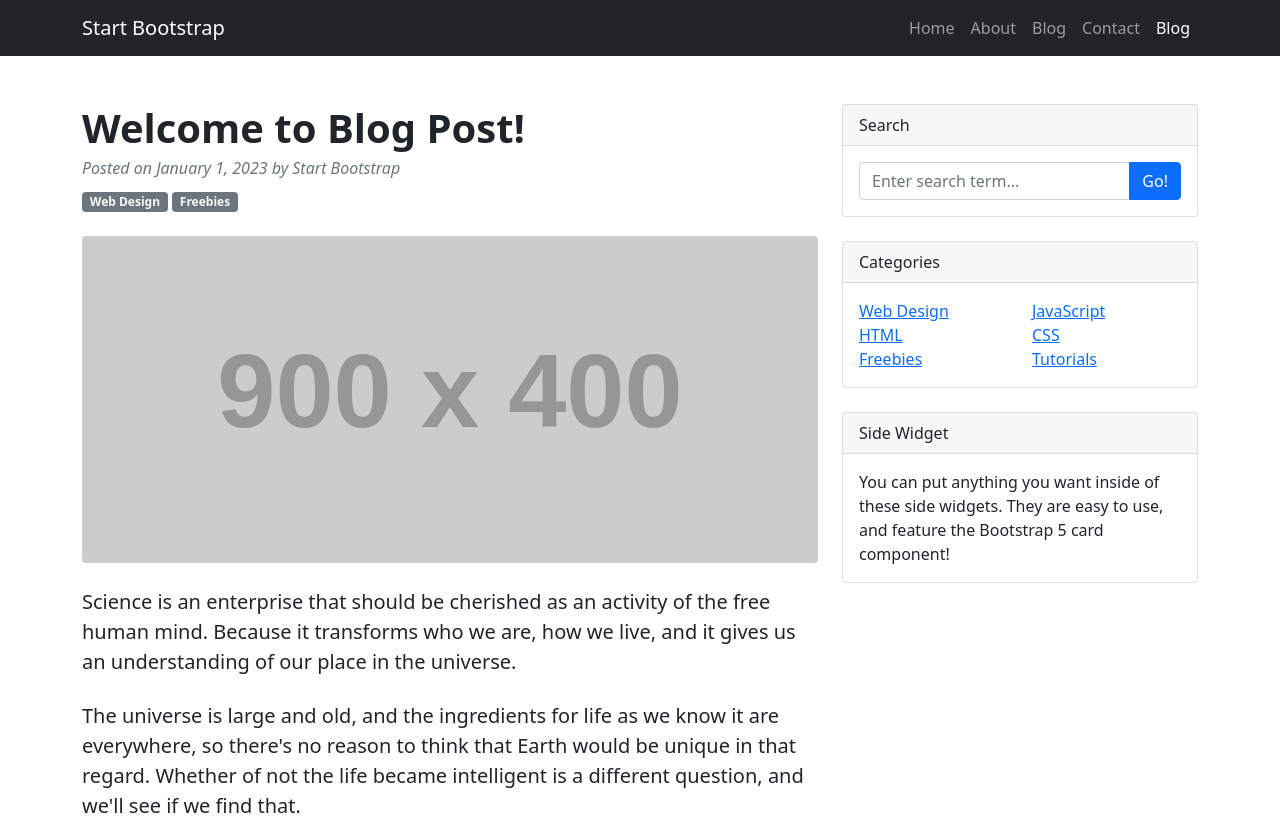
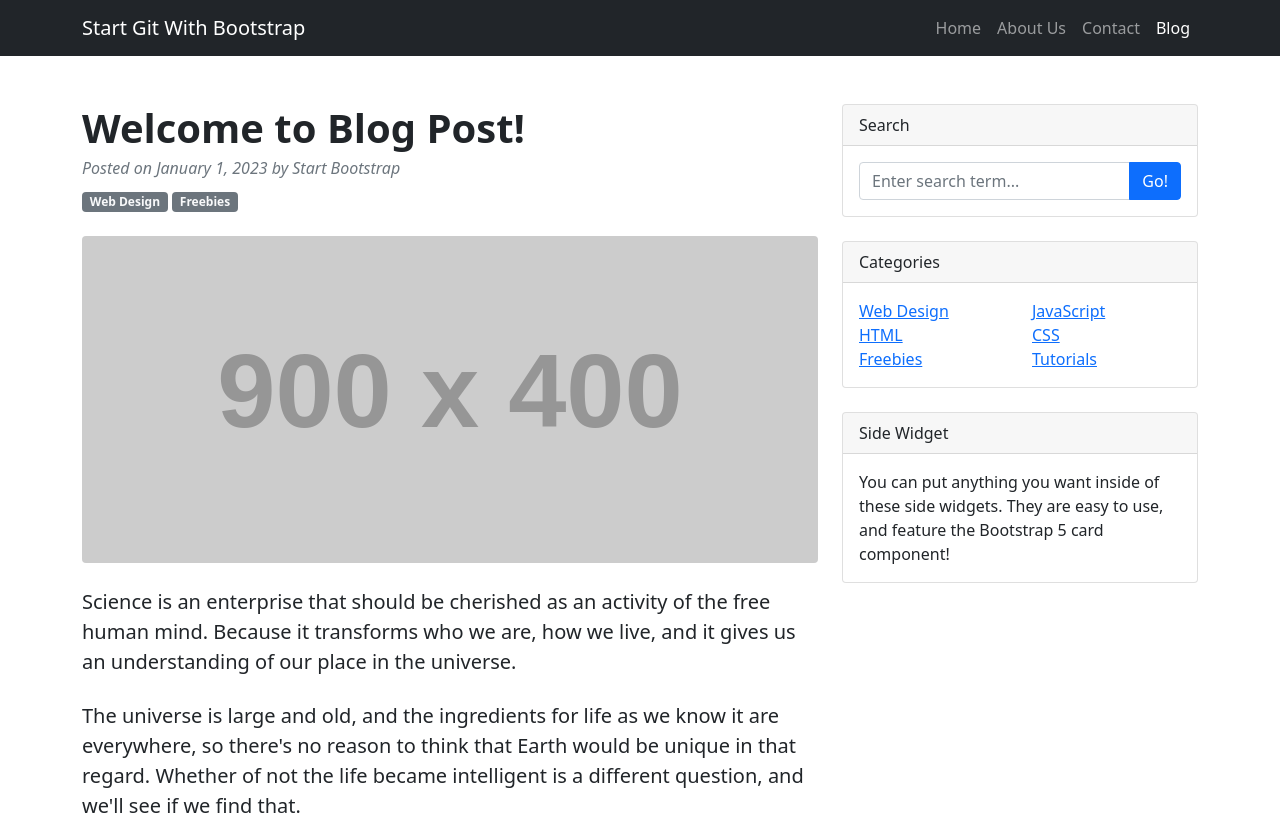
Before and after one commit to agung-setiawan/learning-git, a plain HTML site: page index.html in a window 1280 px wide. Shown: the top 824 px of the page. Drawn offline with nearby package versions, Linux system fonts and the light colour scheme; placeholder pictures from the web are drawn by us.

Commit message:
Change site title

```diff
--- a/index.html
+++ b/index.html
@@ -18,13 +18,12 @@
         <!-- Responsive navbar-->
         <nav id="navbar_top" class="navbar navbar-expand-lg navbar-dark bg-dark">
             <div class="container">
-                <a class="navbar-brand" href="#!">Start Bootstrap</a>
+                <a class="navbar-brand" href="#!">Start Git With Bootstrap</a>
                 <button class="navbar-toggler" type="button" data-bs-toggle="collapse" data-bs-target="#navbarSupportedContent" aria-controls="navbarSupportedContent" aria-expanded="false" aria-label="Toggle navigation"><span class="navbar-toggler-icon"></span></button>
                 <div class="collapse navbar-collapse" id="navbarSupportedContent">
                     <ul class="navbar-nav ms-auto mb-2 mb-lg-0">
                         <li class="nav-item"><a class="nav-link" href="#">Home</a></li>
-                        <li class="nav-item"><a class="nav-link" href="#!">About</a></li>
-                        <li class="nav-item"><a class="nav-link" href="/blog">Blog</a></li>
+                        <li class="nav-item"><a class="nav-link" href="#!">About Us</a></li>
                         <li class="nav-item"><a class="nav-link" href="#!">Contact</a></li>
                         <li class="nav-item"><a class="nav-link active" aria-current="page" href="#">Blog</a></li>
                     </ul>
```
